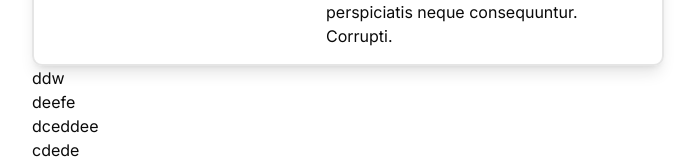
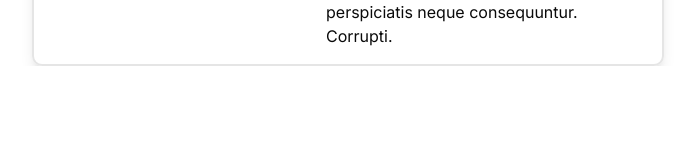
Before and after one commit to yusupovibratbek-coder/Bookstore, a Next.js app: page / in a window 1280 px wide. Shown: the part 1922-2081 px from the top of the page, without its empty margins (160-855 px from the left). After the commit the page ends 1988 px from the top, so only its background shows below. Built offline with nearby package versions, Linux system fonts and the light colour scheme.

Commit message:
yangilandi

```diff
--- a/app/page.tsx
+++ b/app/page.tsx
@@ -95,10 +95,7 @@ export default function Home() {
 
       {/* qoshimcha */}
       <div>
-        <h1>ddw</h1>
-        <h1>deefe</h1>
-        <h1>dceddee</h1>
-        <h1>cdede</h1>
+
       </div>
 
       {/* footer */}
```
